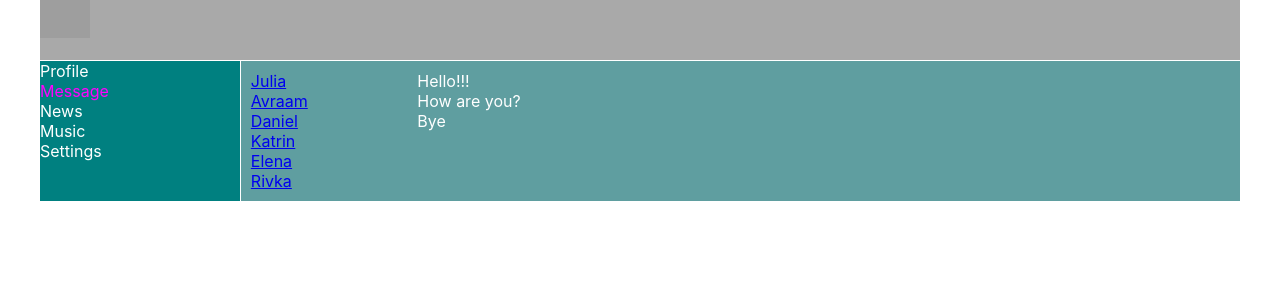
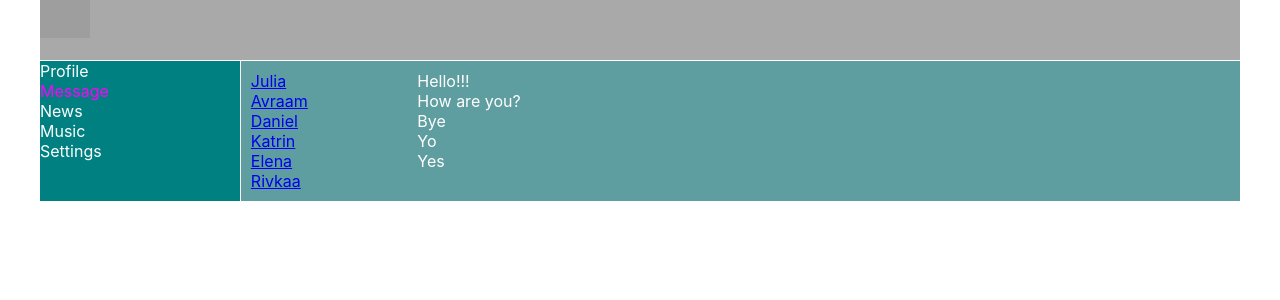
Before and after one commit to MaxKievskiy/my-social-network, a React (Create React App) app: page /dialogs in a window 1280 px wide. Shown: the top 300 px of the page. Built offline with nearby package versions, Linux system fonts and the light colour scheme; grey boxes are pictures that could not be loaded.

Commit message:
update 24

```diff
--- a/src/Components/Dialogs/Dialogs.jsx
+++ b/src/Components/Dialogs/Dialogs.jsx
@@ -1,6 +1,24 @@
 import React from 'react';
 import s from './Dialogs.module.css'
 import {NavLink} from "react-router-dom";
+
+let dialogData = [
+    {name: 'Julia', id: 1},
+    {name: 'Avraam', id: 2},
+    {name: 'Daniel', id: 3},
+    {name: 'Katrin', id: 4},
+    {name: 'Elena', id: 5},
+    {name: 'Rivkaa', id: 6}
+
+]
+let messageData = [
+    {message: 'Hello!!!'},
+    {message: 'How are you?'},
+    {message: 'Bye'},
+    {message: 'Yo',},
+    {message: 'Yes',}
+
+]
 
 
 const DialogItem = (props) => {
@@ -19,17 +37,19 @@ const Dialogs = (props) => {
     return (
         <div className={s.dialogs}>
             <div className={s.dialogItem}>
-                <DialogItem name='Julia' id='1'/>
-                <DialogItem name='Avraam' id='2'/>
-                <DialogItem name='Daniel' id='3'/>
-                <DialogItem name='Katrin' id='4'/>
-                <DialogItem name='Elena' id='5'/>
-                <DialogItem name='Rivka' id='6'/>
+                <DialogItem name={dialogData[0].name} id={dialogData[0].id}/>
+                <DialogItem name={dialogData[1].name} id={dialogData[1].id}/>
+                <DialogItem name={dialogData[2].name} id={dialogData[2].id}/>
+                <DialogItem name={dialogData[3].name} id={dialogData[3].id}/>
+                <DialogItem name={dialogData[4].name} id={dialogData[4].id}/>
+                <DialogItem name={dialogData[5].name} id={dialogData[5].id}/>
             </div>
             <div className={s.messages}>
-                <Message message='Hello!!!'/>
-                <Message message=' How are you?'/>
-                <Message message='Bye'/>
+                <Message message={messageData[0].message}/>
+                <Message message={messageData[1].message}/>
+                <Message message={messageData[2].message}/>
+                <Message message={messageData[3].message}/>
+                <Message message={messageData[4].message}/>
             </div>
         </div>
     )
--- a/src/Components/Profile/MyPosts/MyPosts.jsx
+++ b/src/Components/Profile/MyPosts/MyPosts.jsx
@@ -1,12 +1,17 @@
 import React from "react";
 import s from './MyPosts.module.css';
 import Post from "./Post/Post";
+
+let postData = [
+    {post: 'Hi, how are you?', likeData: 34},
+    {post: 'I am fine', likeData: 10}
+]
 
 
 const MyPosts = () => {
     return (
         <div className={s.myPostsBlock}>
-           <h3>My posts</h3>
+            <h3>My posts</h3>
             <div>
                 <div>
                     <textarea></textarea>
@@ -18,8 +23,8 @@ const MyPosts = () => {
 
             </div>
             <div className={s.posts}>
-                <Post message='Hi, how are you?' likesCount='34'/>
-                <Post message='I am fine' likesCount='10'/>
+                <Post message={postData[0].post} likesCount={postData[0].likeData}/>
+                <Post message={postData[1].post} likesCount={postData[1].likeData}/>
             </div>
         </div>
     )
```
